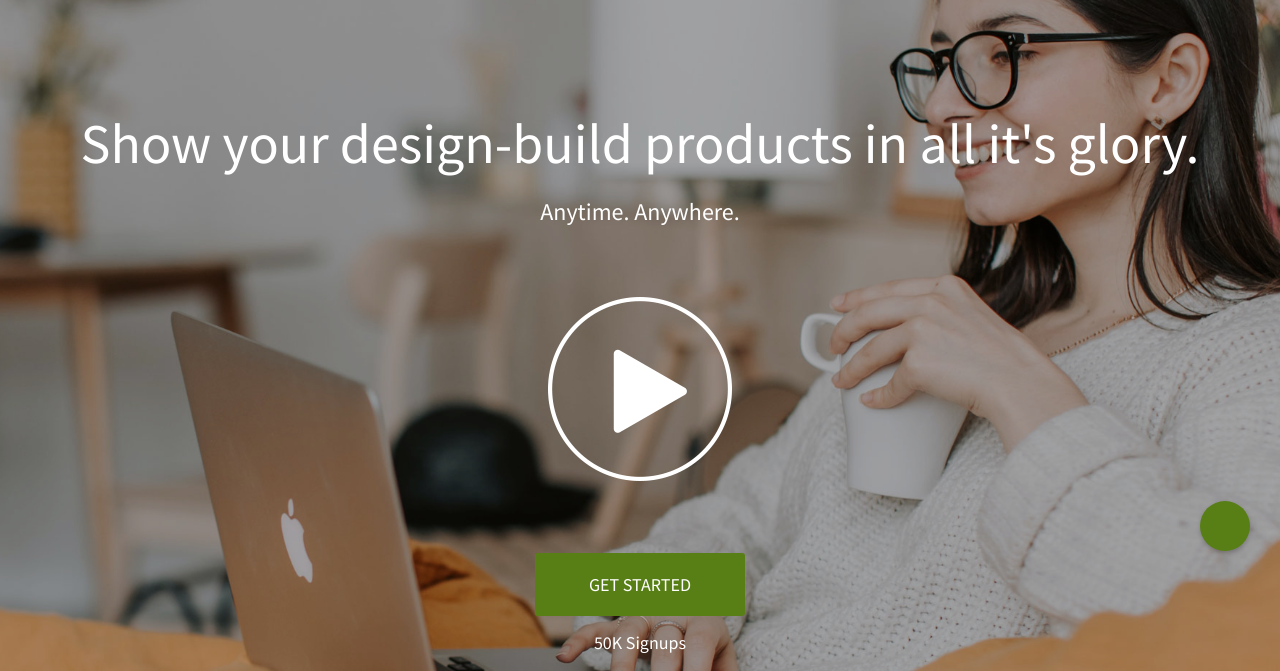
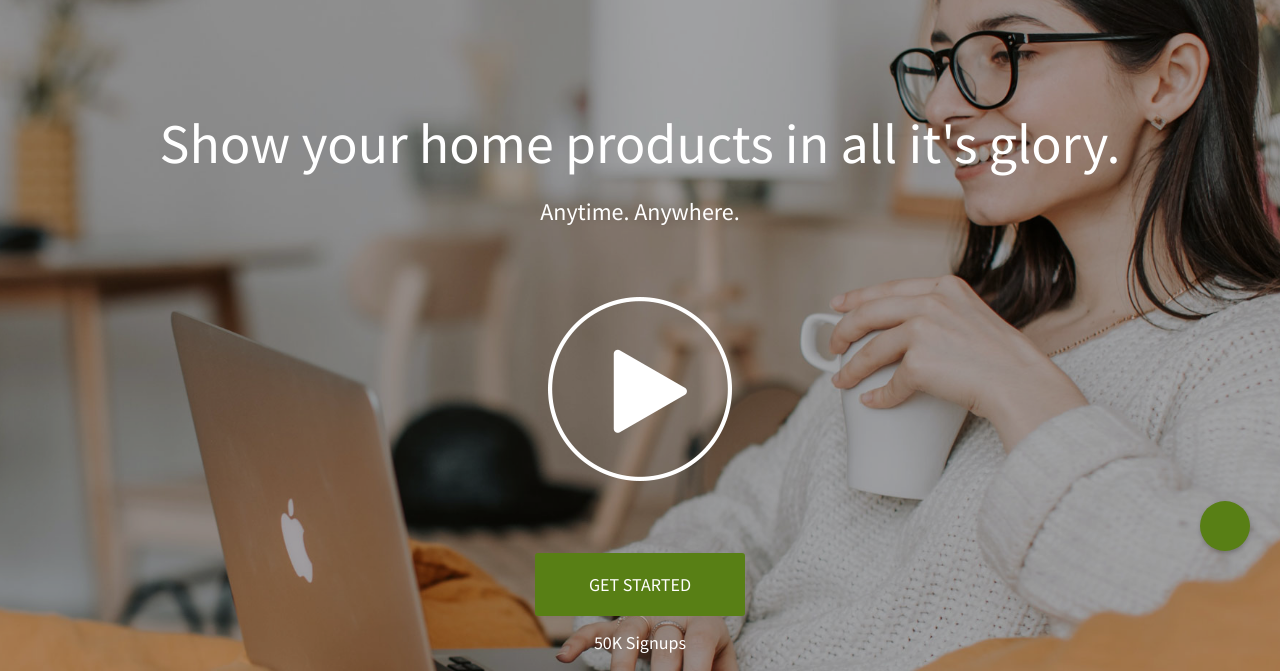
Before and after one commit to JoeyBarnes/my-om-website, a plain HTML site: page src/VendorDraft/index.html in a window 1280 px wide. Shown: the part 129-800 px from the top of the page. Drawn offline with nearby package versions, Linux system fonts and the light colour scheme; files that its build step writes are made by us from their sources; no server answers; a script that the page names is missing.

Commit message:
Update index.html

```diff
--- a/src/VendorDraft/index.html
+++ b/src/VendorDraft/index.html
@@ -103,7 +103,7 @@
 
       <div class="col-md-12">
 
-        <h1>Show your design-build products in all it's glory.</h1>
+        <h1>Show your home products in all it's glory.</h1>
 
         <h2>Anytime. Anywhere.</h2>
 
```
